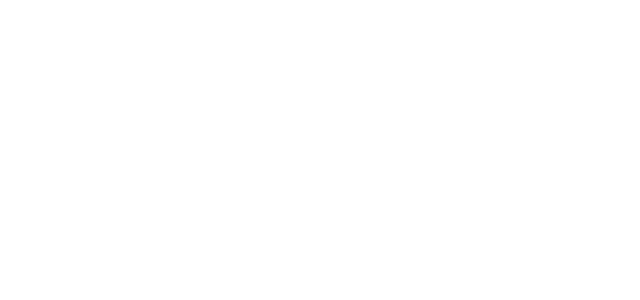
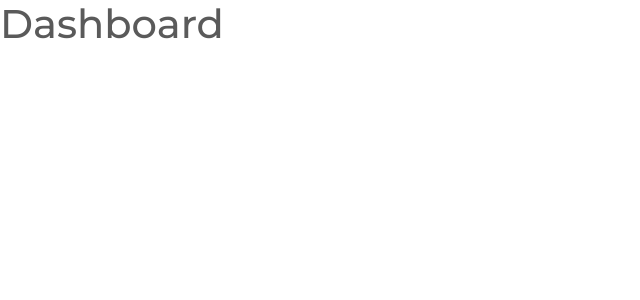
Before and after one commit to minhtaivo235/learn-mernstack, a React (Create React App) app in the folder client/: page /dashboard in a window 1280 px wide. Shown: the top 300 px of the page, without its empty margins (0-640 px from the left). Built offline with nearby package versions, Linux system fonts and the light colour scheme.

Commit message:
login success - not register

```diff
--- a/client/src/App.js
+++ b/client/src/App.js
@@ -3,6 +3,7 @@ import { BrowserRouter as Router, Route, Switch } from "react-router-dom";
 import Landing from "./components/layout/Landing";
 import Auth from "./views/Auth";
 import AuthContextProvider from "./contexts/AuthContext";
+import Dashboard from "./views/Dashboard";
 
 function App() {
   return (
@@ -20,6 +21,7 @@ function App() {
             path='/register'
             render={(props) => <Auth {...props} authRoute='register' />}
           />
+          <Route exact path='/dashboard' component={Dashboard} />
         </Switch>
       </Router>
     </AuthContextProvider>
--- a/client/src/components/auth/LoginForm.js
+++ b/client/src/components/auth/LoginForm.js
@@ -1,13 +1,18 @@
 import React from 'react'
 import Button from 'react-bootstrap/Button'
 import Form from 'react-bootstrap/Form'
-import { Link } from 'react-router-dom'
+import { Link, useHistory } from 'react-router-dom'
 import { useState, useContext } from 'react'
 import { AuthContext } from '../../contexts/AuthContext'
 
 const LoginForm = () => {
   // Context
   const { loginUser } = useContext(AuthContext)
+
+  // Router
+  const history = useHistory()
+
+  // Local State
   const [loginForm, setLoginForm] = useState({
     username: '',
     password: ''
@@ -21,8 +26,9 @@ const LoginForm = () => {
     event.preventDefault();
     try {
       const loginData = await loginUser(loginForm);
-      console.log(loginData);
-
+      if (loginData.success) {
+        history.push('/dashboard')
+      }
     } catch (error) {
       console.log(error);
     }
--- /dev/null
+++ b/client/src/views/Dashboard.js
@@ -0,0 +1,9 @@
+import React from 'react'
+
+const Dashboard = () => {
+  return (
+    <h1>Dashboard</h1>
+  )
+}
+
+export default Dashboard
```
